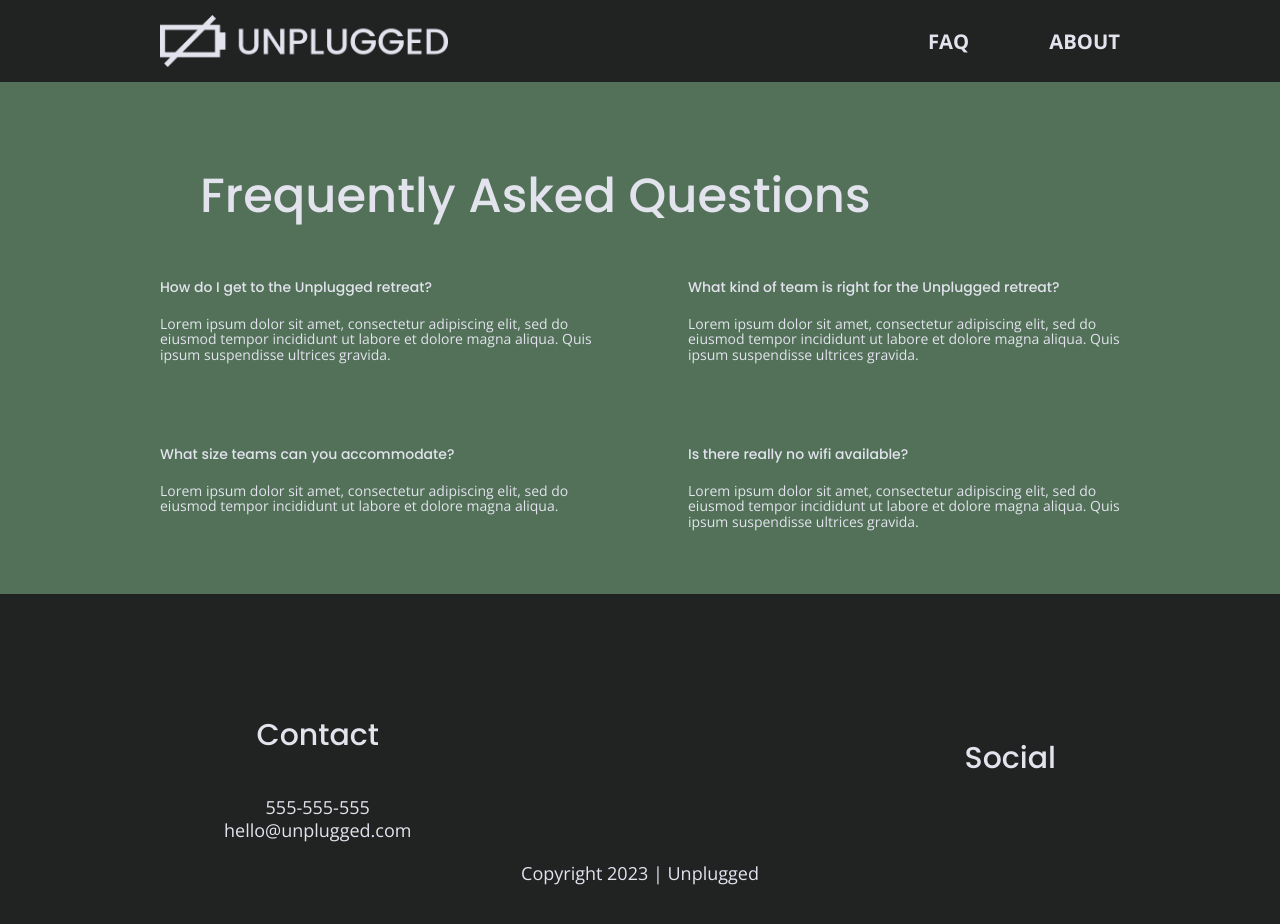
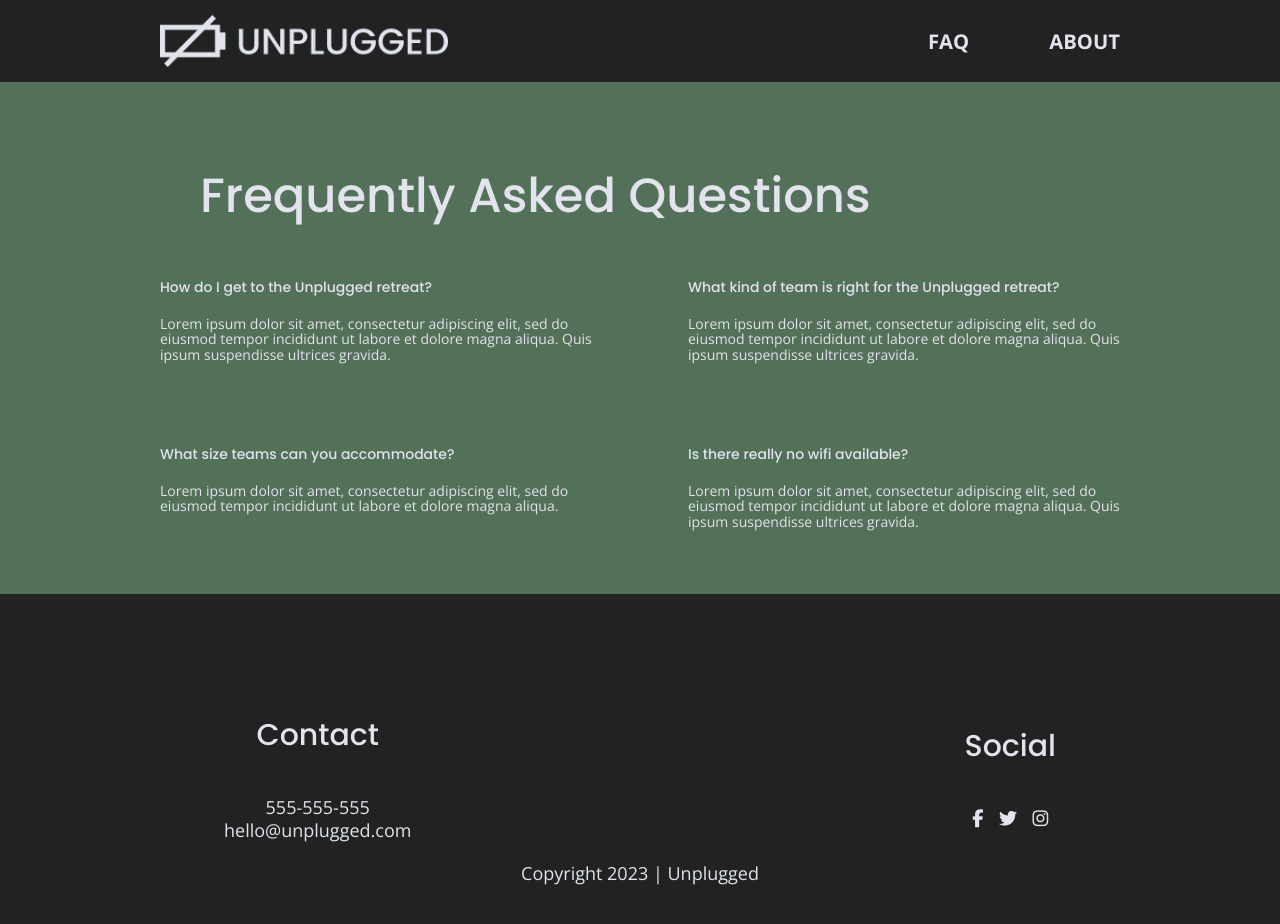
Before and after one commit to stephanieparra/unplugged, a website: page faq/index.html in a window 1280 px wide. Drawn offline with nearby package versions, Linux system fonts and the light colour scheme.

Commit message:
Added social font icons on each page

```diff
--- a/faq/index.html
+++ b/faq/index.html
@@ -17,7 +17,10 @@
 
     <link rel="stylesheet" href="../css/normalize.css" />
     <link rel="stylesheet" href="../css/main.css" />
-    <script src="https://kit.fontawesome.com/14c6eb3156.js" crossorigin="anonymous"></script>
+    <script
+      src="https://kit.fontawesome.com/14c6eb3156.js"
+      crossorigin="anonymous"
+    ></script>
 
     <!-- Google Fonts -->
     <link
@@ -103,6 +106,23 @@
                   href="https://www.facebook.com/yoursite"
                   target="_blank"
                   rel="noopener"
+                  ><i class="fab fa-facebook-f"></i
+                ></a>
+              </p>
+              <p>
+                <a
+                  href="https://twitter.com/Skillcrush"
+                  target="_blank"
+                  rel="noopener"
+                  ><i class="fab fa-twitter"></i
+                ></a>
+              </p>
+              <p>
+                <a
+                  href="https://www.instagram.com/skillcrush/"
+                  target="_blank"
+                  rel="noopener"
+                  ><i class="fab fa-instagram"></i
                 ></a>
               </p>
             </div>
```
Also changed, not shown: about/index.html (+17 -0 lines), index.html (+17 -0 lines).
